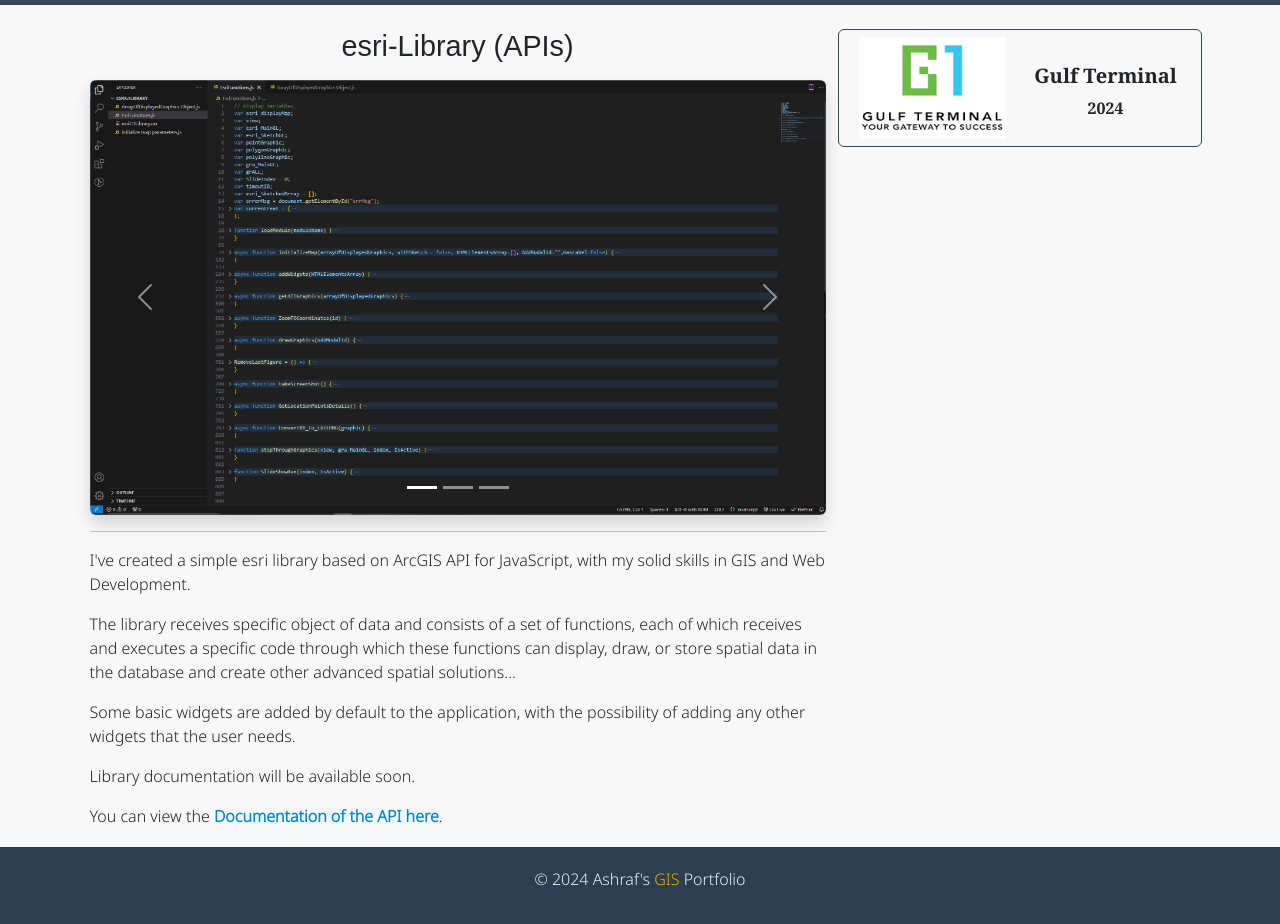
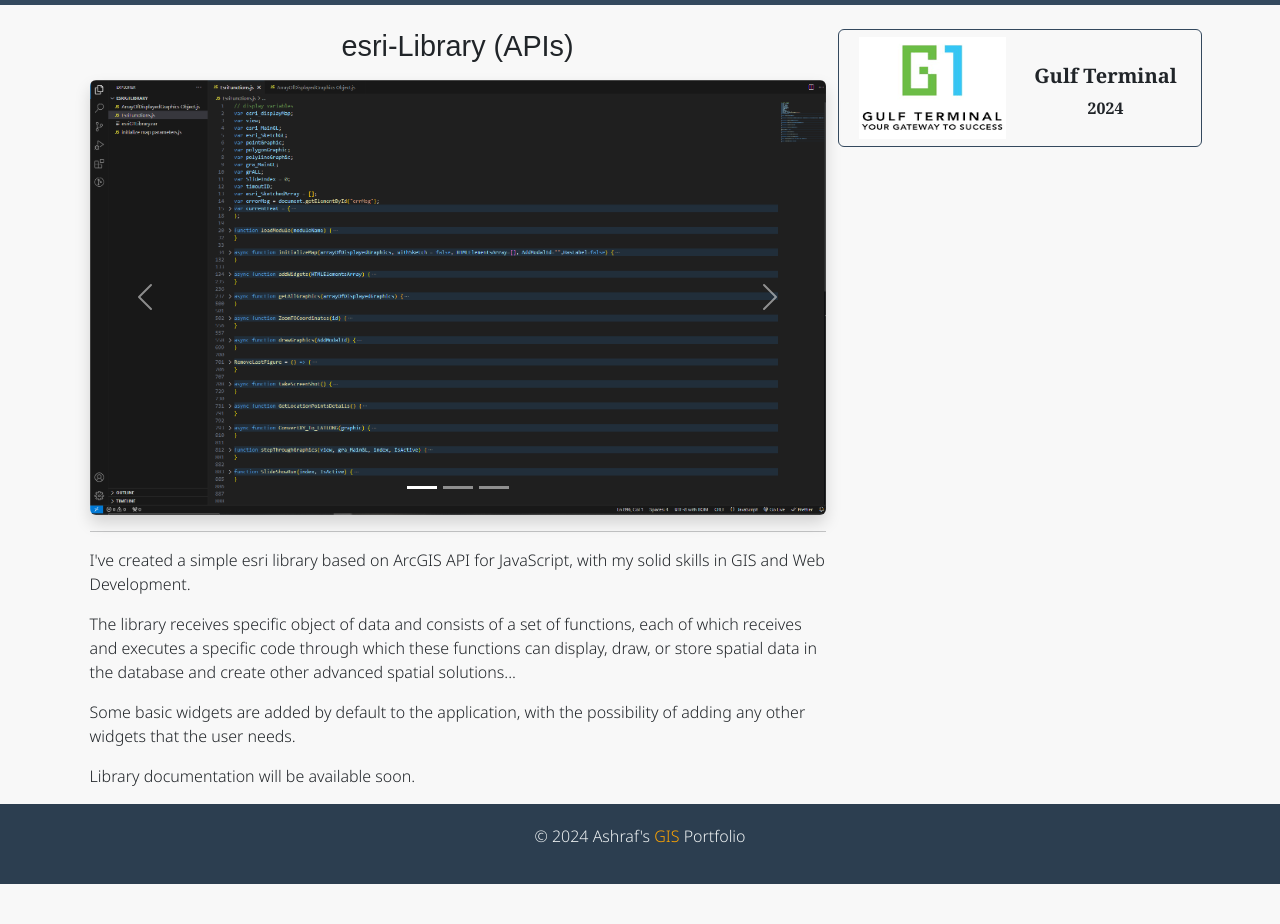
Before and after one commit to ashrafayman219/GIS-PORTFOLIO, a plain HTML site: page esri-Library.html in a window 1280 px wide. Shown: the part 176-1100 px from the top of the page. After the commit the page ends 1060 px from the top, so only its background shows below. Drawn offline with nearby package versions, Linux system fonts and the light colour scheme; a web font is replaced by a local one.

Commit message:
esri-Library.html

```diff
--- a/esri-Library.html
+++ b/esri-Library.html
@@ -130,7 +130,7 @@
               </p>
               <p>Some basic widgets are added by default to the application, with the possibility of adding any other widgets that the user needs.</p>
               <p>Library documentation will be available soon.</p>
-              <p>You can view the <a href="de/index.html" target="_blank" class="link-projects-here d-inline-block">Documentation of the API here</a>.</p>
+<!--               <p>You can view the <a href="de/index.html" target="_blank" class="link-projects-here d-inline-block">Documentation of the API here</a>.</p> -->
             </div>
 
           </div>
```
